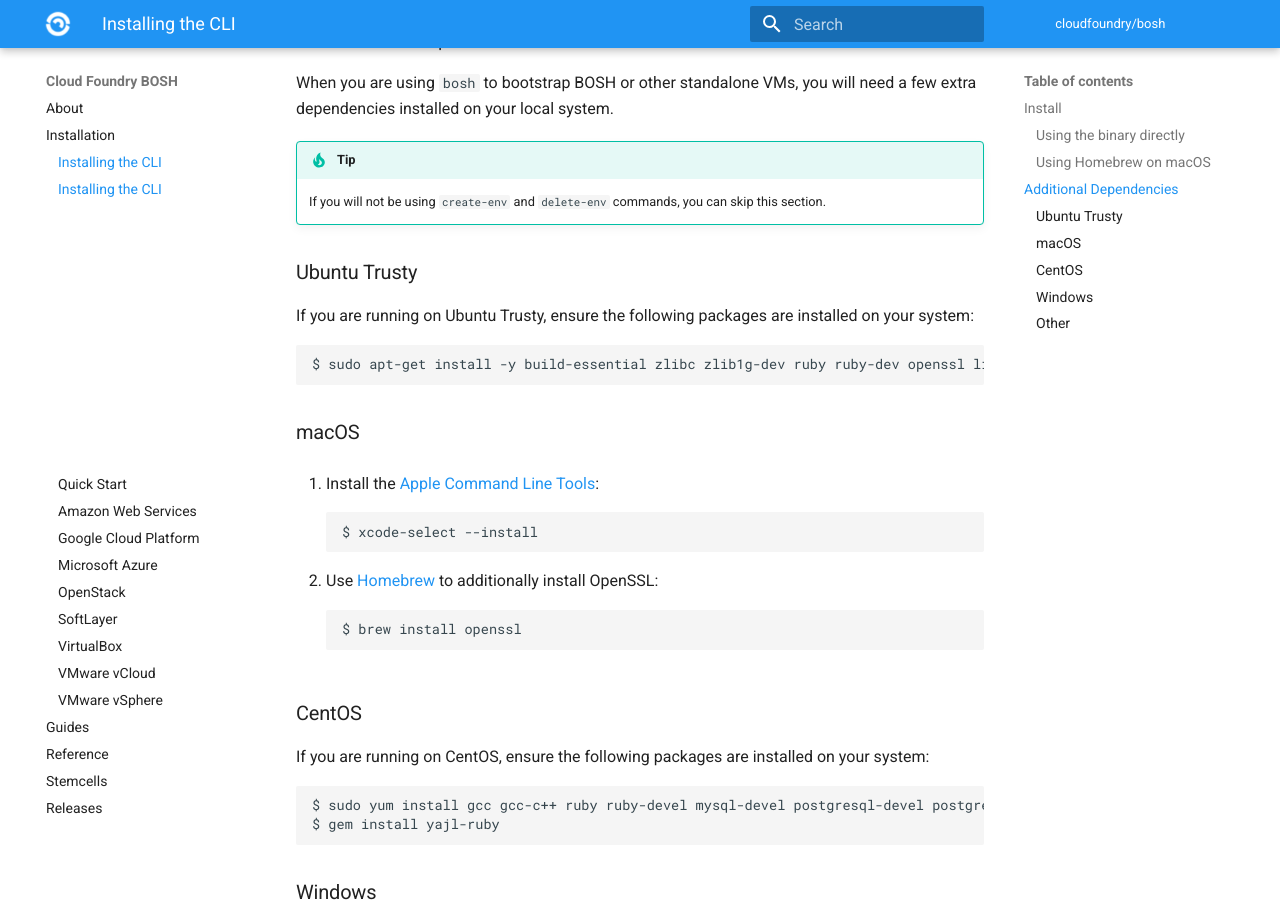
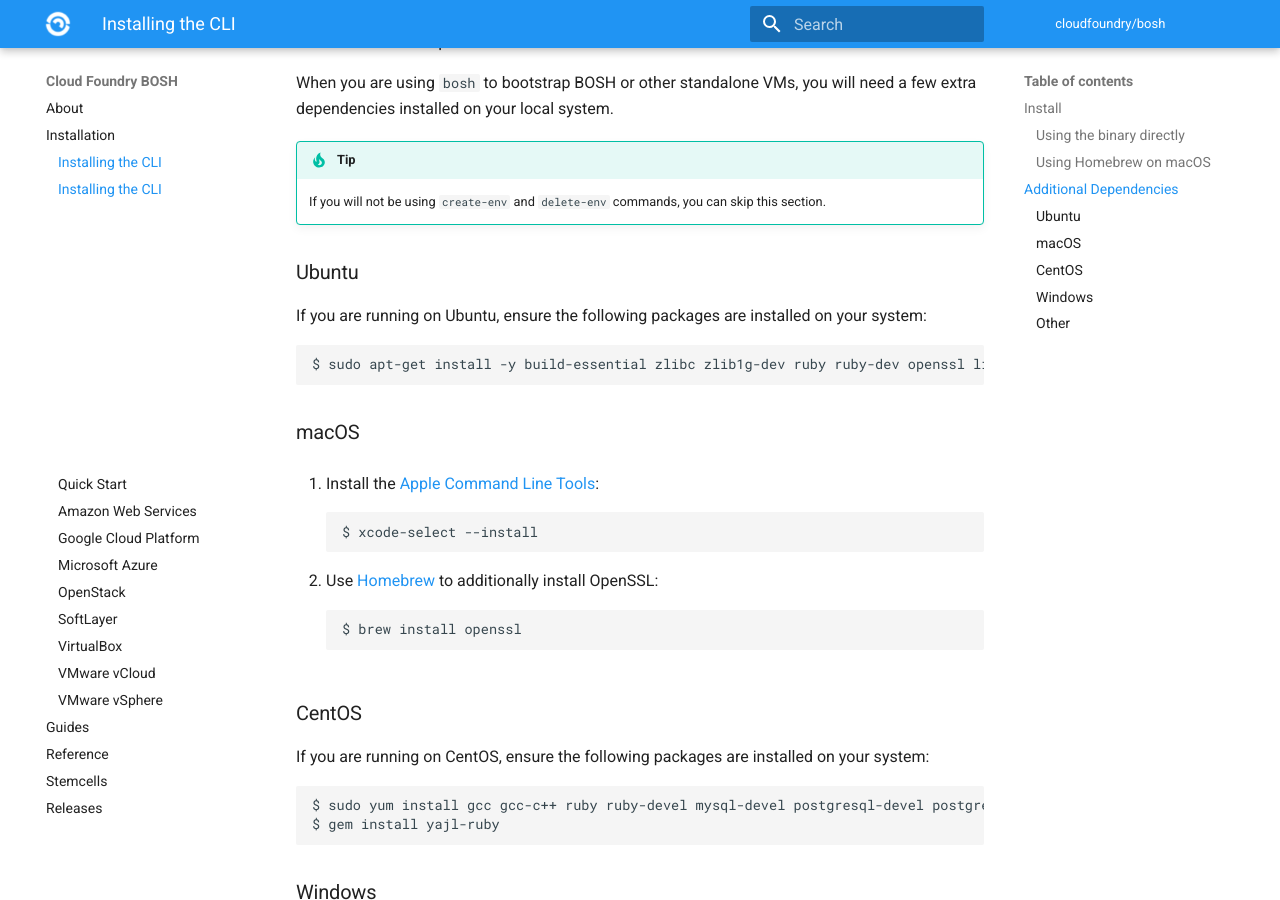
Before and after one commit to cloudfoundry/docs-bosh, an MkDocs documentation site: the page built from content/cli-v2-install.md, in a window 1280 px wide and 900 px high, scrolled down 1358 px. Built offline with MkDocs 1.6.1 and Material for MkDocs 9.7.7, drawn with Linux system fonts in a browser that asks for light colours; old or Windows-style settings are respelled for this version of MkDocs.

Commit message:
Remove specific Ubuntu version on additional dependencies
This change updates the documentation for additional dependencies to not
be specific to Ubuntu Trusty. We found that the same dependencies were
required for future versions of ubuntu (i.e. Xenial).

Fixes #579

[finishes #160868274](https://www.pivotaltracker.com/story/show/160868274)

Co-authored-by: Denis Langer <denis.langer@sap.com>

````diff
--- a/content/cli-v2-install.md
+++ b/content/cli-v2-install.md
@@ -62,9 +62,9 @@ When you are using `bosh` to bootstrap BOSH or other standalone VMs, you will ne
     If you will not be using `create-env` and `delete-env` commands, you can skip this section.
 
 
-### Ubuntu Trusty
+### Ubuntu
 
-If you are running on Ubuntu Trusty, ensure the following packages are installed on your system:
+If you are running on Ubuntu, ensure the following packages are installed on your system:
 
 ```shell
 $ sudo apt-get install -y build-essential zlibc zlib1g-dev ruby ruby-dev openssl libxslt-dev libxml2-dev libssl-dev libreadline6 libreadline6-dev libyaml-dev libsqlite3-dev sqlite3
````
